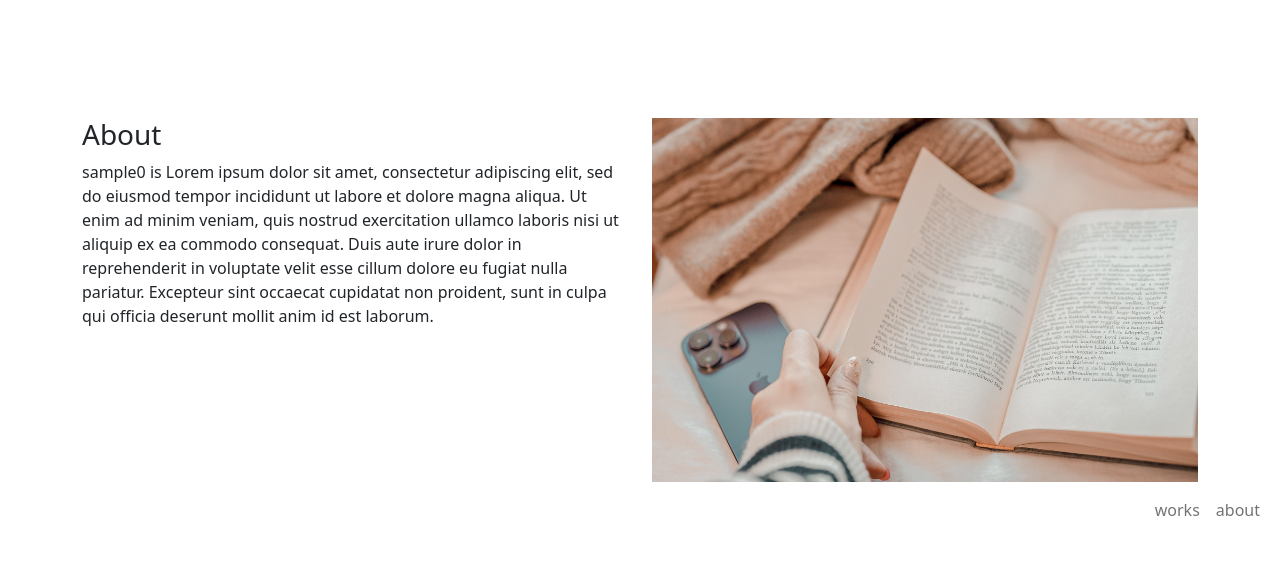
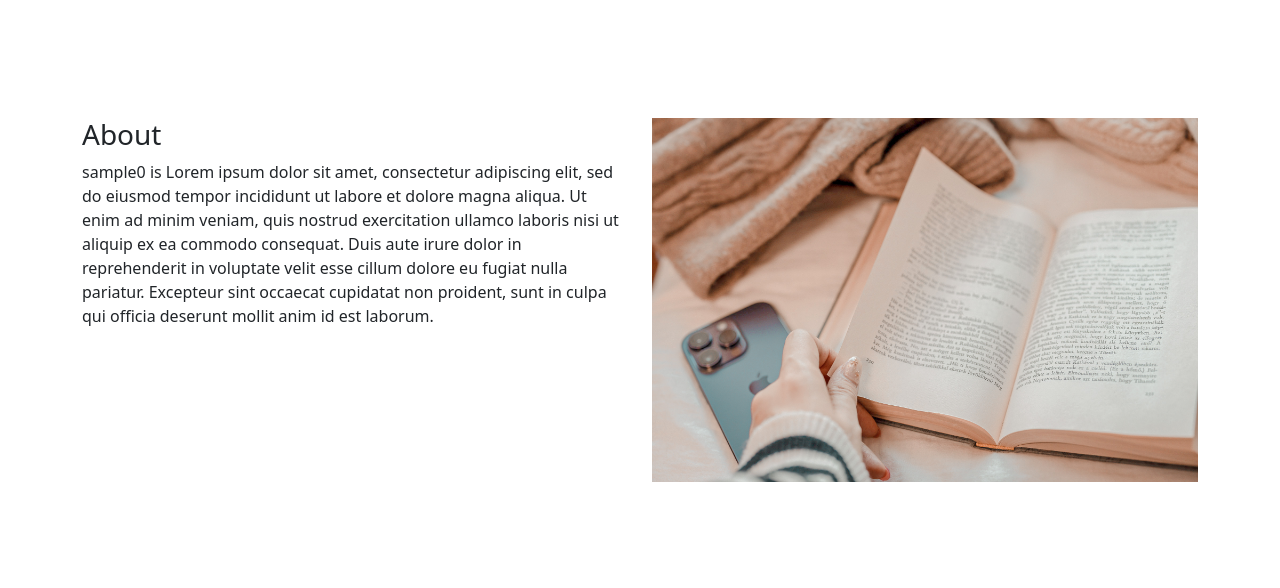
Before and after one commit to m18007mm/portfolio, an Angular app: page /works/0 in a window 1280 px wide. Shown: the part 298-886 px from the top of the page. Before the commit the page ends 836 px from the top, so only its background shows below. Built offline with nearby package versions, Linux system fonts and the light colour scheme.

Commit message:
微修正

```diff
--- a/src/app/common/footer/footer.component.html
+++ b/src/app/common/footer/footer.component.html
@@ -1,11 +1,14 @@
-<nav class="navbar navbar-expand-lg">
+<head>
+  <link href="https://use.fontawesome.com/releases/v6.0.0/css/all.css" rel="stylesheet">
+</head>
+<nav class="navbar navbar-expand-lg pt-5">
   <div class="container-fluid">
-    <ul class="navbar-nav ms-auto">
+    <ul class="navbar-nav">
       <li class="nav-item">
-        <a class="nav-link" [routerLink]="['works']">works</a>
+        <a class="nav-link" href="https://twitter.com/TwitterJP"><i class="fa-brands fa-twitter fa-lg"></i></a>
       </li>
       <li class="nav-item">
-        <a class="nav-link" [routerLink]="['about']">about</a>
+        <a class="nav-link" href="https://www.instagram.com/instagram/"><i class="fa-brands fa-instagram fa-lg"></i></a>
       </li>
     </ul>
   </div>
--- a/src/app/work/worklist/worklist.component.html
+++ b/src/app/work/worklist/worklist.component.html
@@ -1,3 +1,4 @@
+<div class="container-fluid">
     <div class="text-center py-5">
         <h1 class="py-5 slideindown-animation">your name</h1>
         <p class="pb-5 fadein-animation">discription</p>
@@ -18,3 +19,4 @@
             </div>
         </div>
     </div>
+</div>
--- a/src/app/work/works-detail/works-detail.component.html
+++ b/src/app/work/works-detail/works-detail.component.html
@@ -3,11 +3,13 @@
     <p class="pb-5 fadein-animation"></p>
 </div>
 <main>
+    <body>
         <div class="container fadein-animation">
             <div class="row pt-5">
                 <div class="col-lg-6">
                     <h3>About</h3>
-                <p>{{work.description}} is Lorem ipsum dolor sit amet, consectetur adipiscing elit, sed do eiusmod tempor incididunt ut labore
+                    <p>{{work.description}} is Lorem ipsum dolor sit amet, consectetur adipiscing elit, sed do eiusmod
+                        tempor incididunt ut labore
                         et
                         dolore magna aliqua. Ut enim ad minim veniam, quis nostrud exercitation ullamco laboris nisi ut
                         aliquip
@@ -21,4 +23,5 @@
                 </div>
             </div>
         </div>
+    </body>
 </main>
--- a/src/app/work/works-detail/works-detail.component.scss
+++ b/src/app/work/works-detail/works-detail.component.scss
@@ -0,0 +1,8 @@
+body{
+    display:flex;
+     flex-direction:column;
+    min-height: 80vh;
+}
+main{
+        flex: 1;
+}
```
Lines whose indentation alone changed are shown as unchanged.
